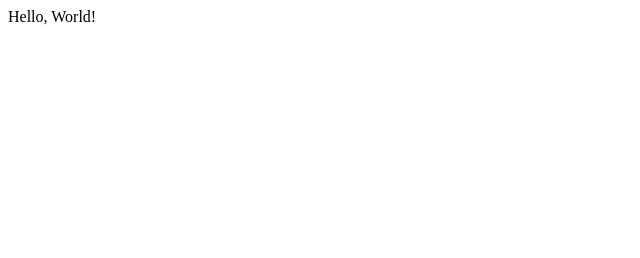
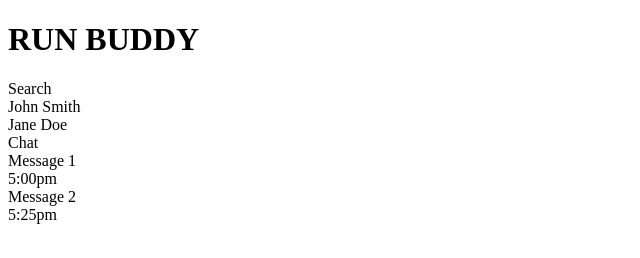
Before and after one commit to digitald00m/first-repo, a plain HTML site: page index.html in a window 1280 px wide. Shown: the whole page, without its empty margins (0-640 px from the left). Drawn offline with Linux system fonts and the light colour scheme.

Commit message:
Add files via upload

```diff
--- a/index.html
+++ b/index.html
@@ -2,11 +2,35 @@
 <html lang="en">
 <head>
     <meta charset="UTF-8">
-    <meta http-equiv="X-UA-Compatible" content="IE=edge">
-    <meta name="viewport" content="width=device-width, initial-scale=1.0">
-    <title>Document</title>
+    <title>Run Buddy</title>
 </head>
 <body>
-    Hello, World!
+   <header>
+     <h1>RUN BUDDY</h1>
+   </header>
 </body>
 </html>
+
+
+<div>
+  <div>
+    <div>Search</div>
+    <div>
+      <div>John Smith</div>
+      <div>Jane Doe</div>
+    </div>
+  </div>
+  <div>
+    <div>Chat</div>
+    <div>
+      <div>
+        <div>Message 1</div>
+        <div>5:00pm</div>
+      </div>
+      <div>
+        <div>Message 2</div>
+        <div>5:25pm</div>
+      </div>
+    </div>
+  </div>
+</div>
```
